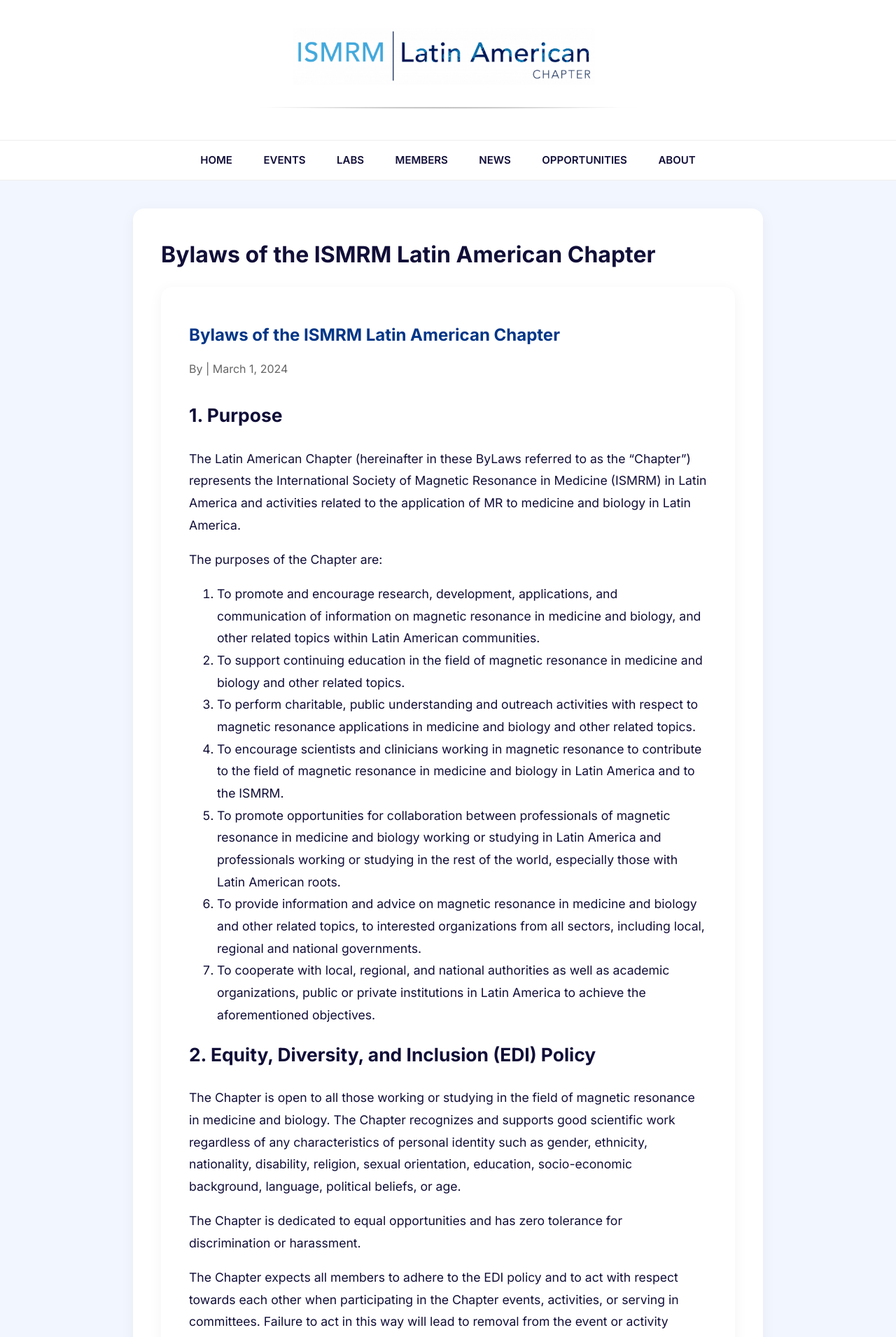
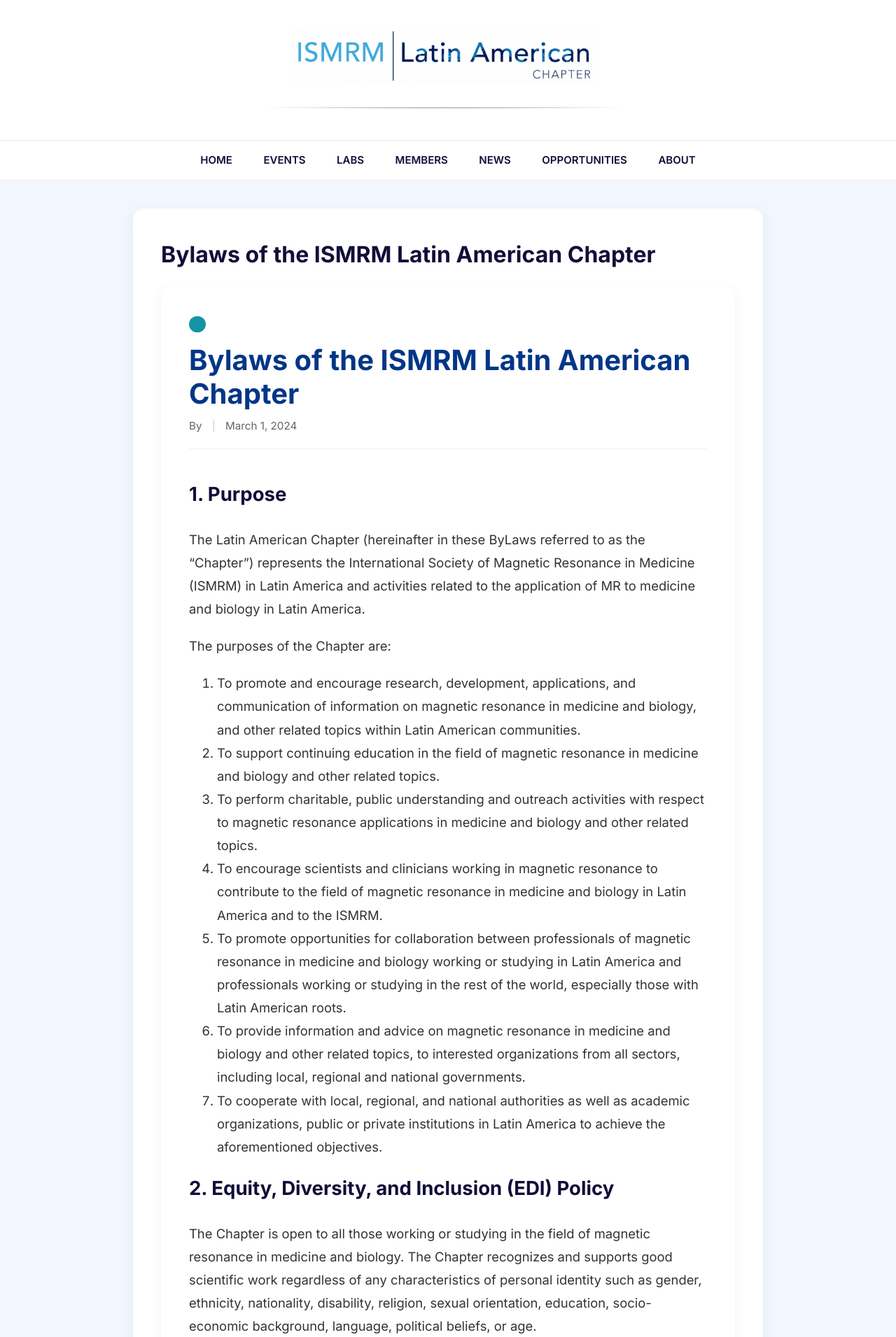
Before and after one commit to ISMRM-latam/ismrm-latam.github.io, a Jekyll site: the page built from _posts/2024-03-20-bylaws-of-the-ismrm-latin-american-chapter.md, in a window 1280 px wide. Shown: the top 1911 px of the page at 70% size. Built offline with Jekyll 4.4.1, drawn with Linux system fonts in a browser that asks for light colours.

```diff
--- a/_layouts/post.html
+++ b/_layouts/post.html
@@ -2,20 +2,88 @@
 layout: default
 ---
 <article class="content-card">
-  <header style="margin-bottom: 30px;">
-    <span class="news-cat">{{ page.category }}</span>
-    <h1 style="color: #003687; margin: 10px 0;">{{ page.title }}</h1>
-    <p style="color: #666;">By {{ page.author }} | {{ page.date | date: "%B %e, %Y" }}</p>
+  {% comment %}
+    The 'default' layout in the Minimal theme often renders a title.
+    If you see a title above your card, we can suppress it in CSS or
+    simply style this one to be the definitive "Article Header".
+  {% endcomment %}
+
+  <header class="post-header">
+    <div class="post-labels">
+      <span class="news-cat">{{ page.category }}</span>
+    </div>
+    <h1 class="post-title">{{ page.title }}</h1>
+    <div class="post-meta">
+      <span class="author">By <strong>{{ page.author }}</strong></span>
+      <span class="divider">|</span>
+      <span class="date">{{ page.date | date: "%B %e, %Y" }}</span>
+    </div>
   </header>
 
-  {% if page.image %}
-    <img src="{{ page.image | relative_url }}" style="width: 100%; border-radius: 12px; margin-bottom: 30px;">
+  {% if page.image and page.image != "" and page.image != "null" %}
+    <div class="featured-image-container">
+        <img src="{{ page.image | relative_url }}" alt="{{ page.title }}" class="featured-image">
+    </div>
   {% endif %}
 
-  <div class="post-content" style="line-height: 1.8; font-size: 1.1rem;">
+  <div class="post-content">
     {{ content }}
   </div>
 
-  <hr style="margin: 40px 0; border: 0; border-top: 1px solid #eee;">
-  <a href="{{ '/news' | relative_url }}" style="color: #1495a7; text-decoration: none; font-weight: bold;">← Back to News</a>
+  <footer class="post-footer">
+    <hr>
+    <a href="{{ '/news' | relative_url }}" class="back-link">← Back to News</a>
+  </footer>
 </article>
+
+<style>
+  /* Premium Typography & Spacing */
+  .post-header { margin-bottom: 40px; border-bottom: 1px solid #f0f0f0; padding-bottom: 20px; }
+  .news-cat {
+    background: #1495a7;
+    color: white;
+    padding: 4px 12px;
+    border-radius: 20px;
+    font-size: 0.75rem;
+    font-weight: bold;
+    text-transform: uppercase;
+  }
+  .post-title {
+    color: #003687;
+    font-size: 2.5rem;
+    margin: 15px 0 10px 0;
+    line-height: 1.2;
+    font-weight: 800;
+  }
+  .post-meta { color: #666; font-size: 0.95rem; }
+  .post-meta .divider { margin: 0 10px; color: #ccc; }
+
+  .featured-image-container { margin-bottom: 40px; }
+  .featured-image {
+    width: 100%;
+    max-height: 500px;
+    object-fit: cover;
+    border-radius: 12px;
+    box-shadow: 0 4px 15px rgba(0,0,0,0.1);
+  }
+
+  .post-content {
+    line-height: 1.8;
+    font-size: 1.15rem;
+    color: #333;
+  }
+  /* Style Markdown elements inside content */
+  .post-content h2, .post-content h3 { color: #003687; margin-top: 40px; }
+  .post-content p { margin-bottom: 20px; }
+  .post-content code { background: #f4f4f4; padding: 2px 5px; border-radius: 4px; font-family: monospace; }
+
+  .post-footer { margin-top: 60px; }
+  .post-footer hr { border: 0; border-top: 1px solid #eee; margin-bottom: 20px; }
+  .back-link {
+    color: #1495a7;
+    text-decoration: none;
+    font-weight: bold;
+    transition: 0.2s;
+  }
+  .back-link:hover { color: #003687; text-decoration: underline; }
+</style>
```
Also changed, not shown: events.html (+28 -8 lines), index.html (+4 -24 lines), .github/ISSUE_TEMPLATE/event_registration.yml (added), .github/workflows/event_update.yml (added).
